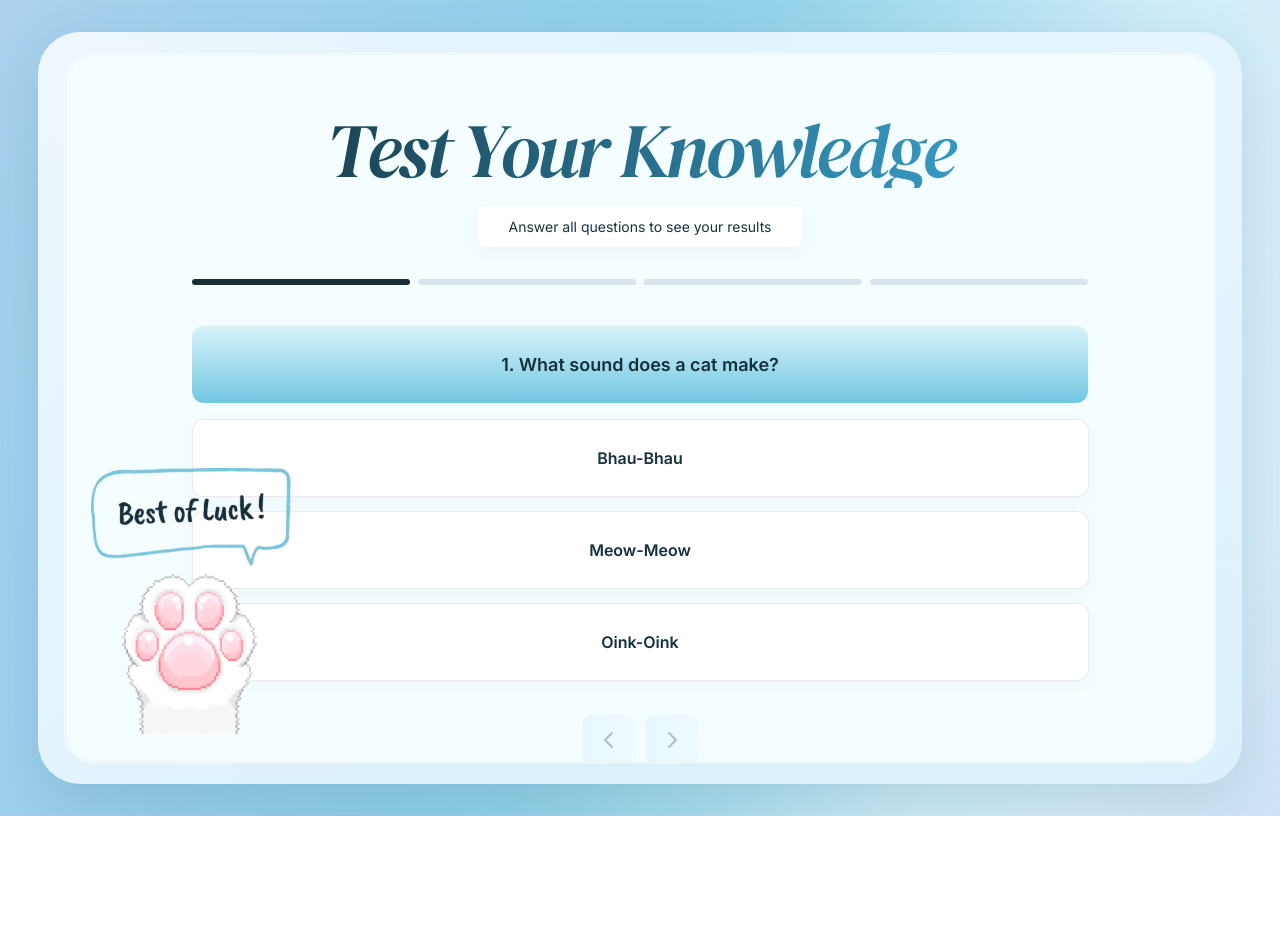
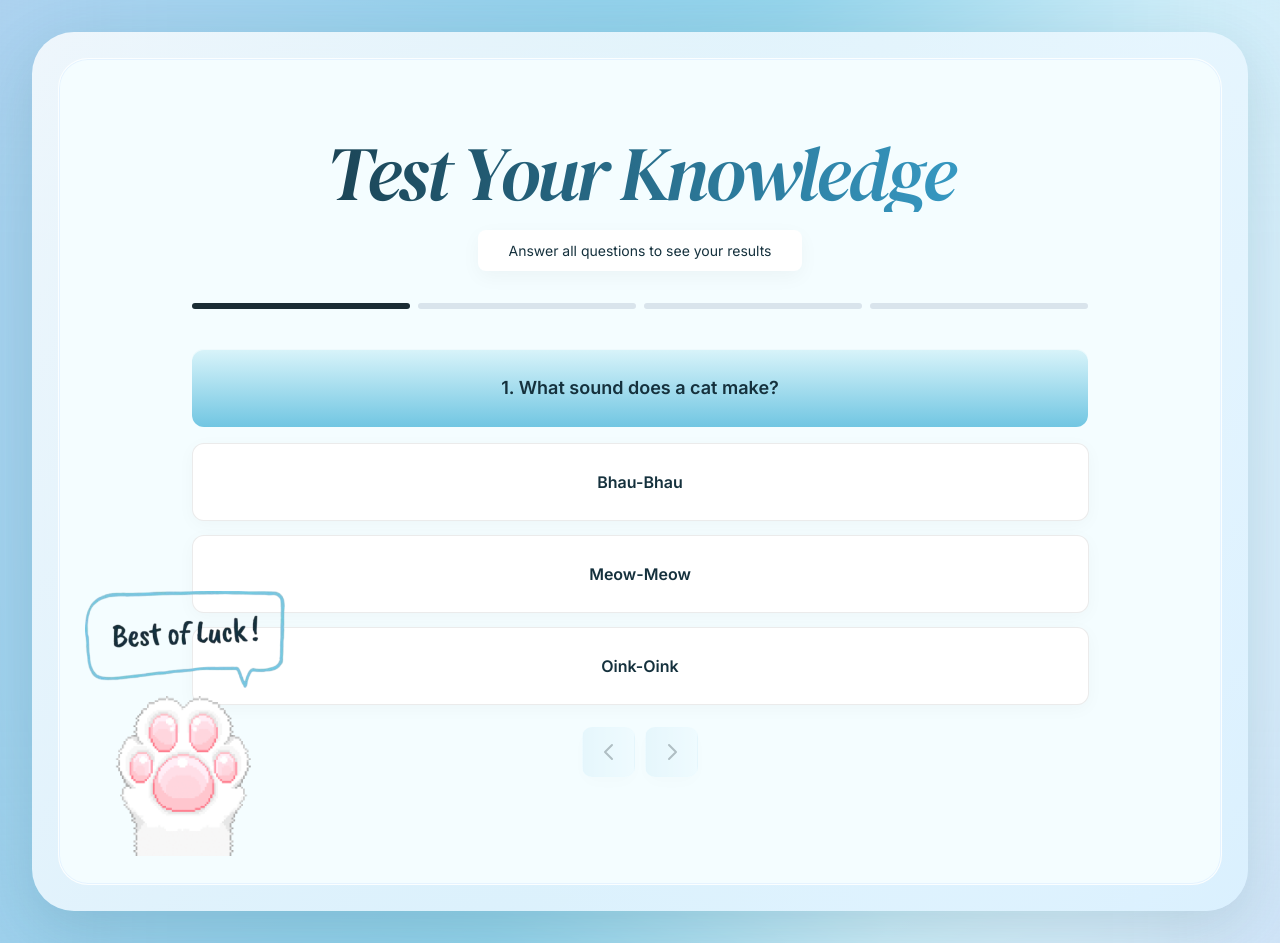
Before and after one commit to tharunK03/QuizApp-UI, a React (Vite) app: page / in a window 1280 px wide. Before the commit the page ends 816 px from the top, so only its background shows below. Built offline with nearby package versions, Linux system fonts and the light colour scheme.

Commit message:
Revert "Scale quiz layout to fit viewport"
This reverts commit 04d9f8062b54c6c39166203690feb7207834e233.

```diff
--- a/src/index.css
+++ b/src/index.css
@@ -46,29 +46,22 @@ body {
 .quiz-frame {
   position: relative;
   z-index: 1;
-  width: min(1542px, 94vw);
+  width: min(1542px, 95vw);
   max-width: 1542px;
-  max-height: calc(100vh - 48px);
   background: linear-gradient(135deg, rgba(255, 255, 255, 0.8), rgba(219, 241, 255, 0.9));
   padding: 26px;
   border-radius: 42px;
   box-shadow: 0 20px 60px rgba(24, 75, 90, 0.15);
-  display: flex;
-  align-items: center;
-  justify-content: center;
 }
 
 .quiz-inner {
   background: #f4fdff;
   border-radius: 30px;
-  padding: clamp(32px, 4.5vw, 64px) clamp(28px, 6vw, 96px) clamp(48px, 6vw, 78px);
+  padding: clamp(40px, 6vw, 76px) clamp(32px, 7vw, 110px) clamp(56px, 7vw, 90px);
   border: 1px solid rgba(255, 255, 255, 0.7);
   box-shadow: inset 0 0 0 1px rgba(31, 117, 254, 0.07);
   position: relative;
-  width: 100%;
-  height: 100%;
-  max-height: calc(100vh - 90px);
-  overflow: hidden;
+  min-height: 720px;
 }
 
 .quiz-title {
@@ -121,6 +114,7 @@ body {
   align-items: center;
   gap: 16px;
   position: relative;
+  padding-bottom: 90px;
 }
 
 .quiz-options {
@@ -181,14 +175,17 @@ body {
 }
 
 .quiz-nav {
-  position: relative;
+  position: absolute;
+  left: 0;
+  right: 0;
+  bottom: 18px;
   width: min(897px, 100%);
   height: 50px;
   display: flex;
   justify-content: flex-end;
   align-items: center;
   gap: 10px;
-  margin-top: 18px;
+  margin: 0 auto;
 }
 
 .quiz-paw {
```
